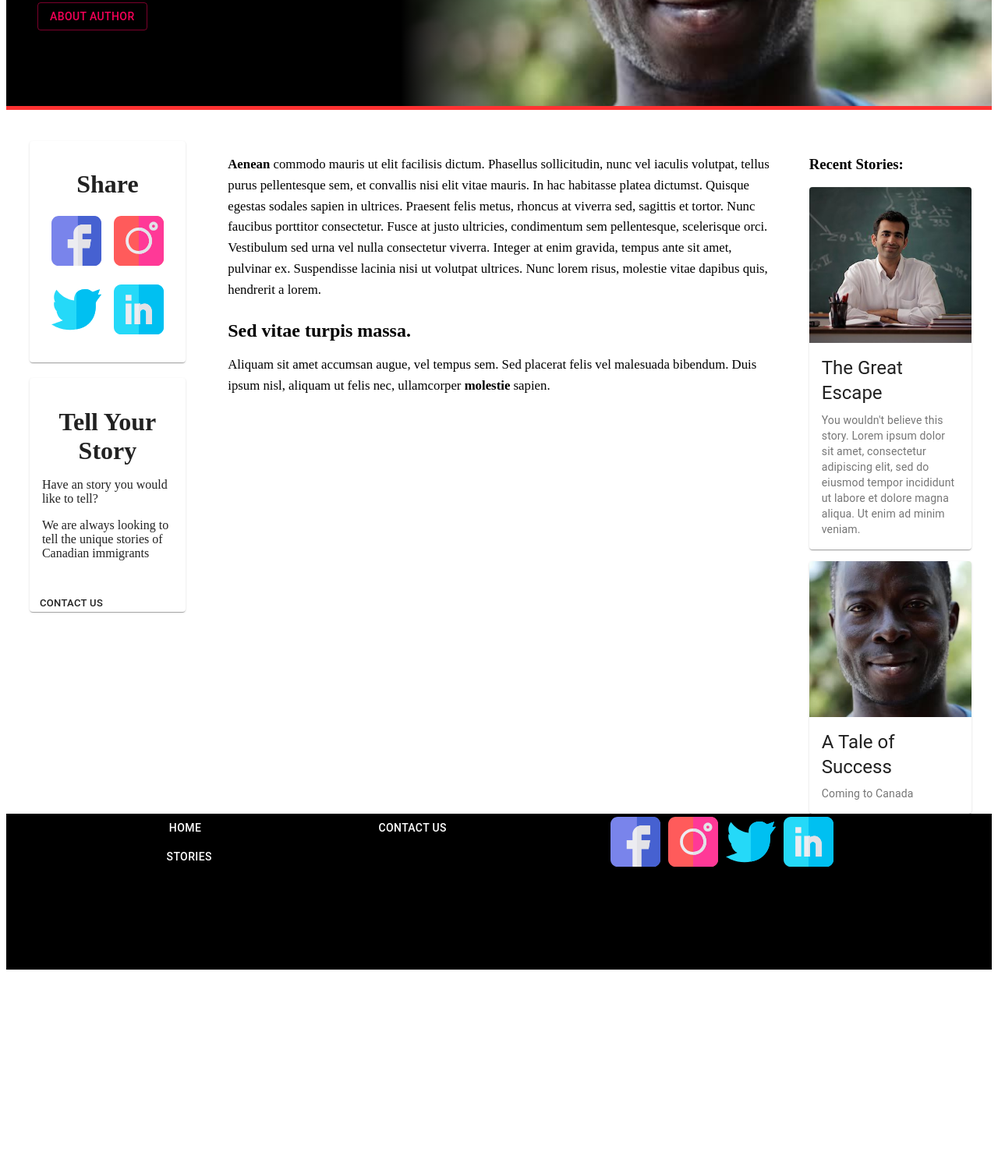
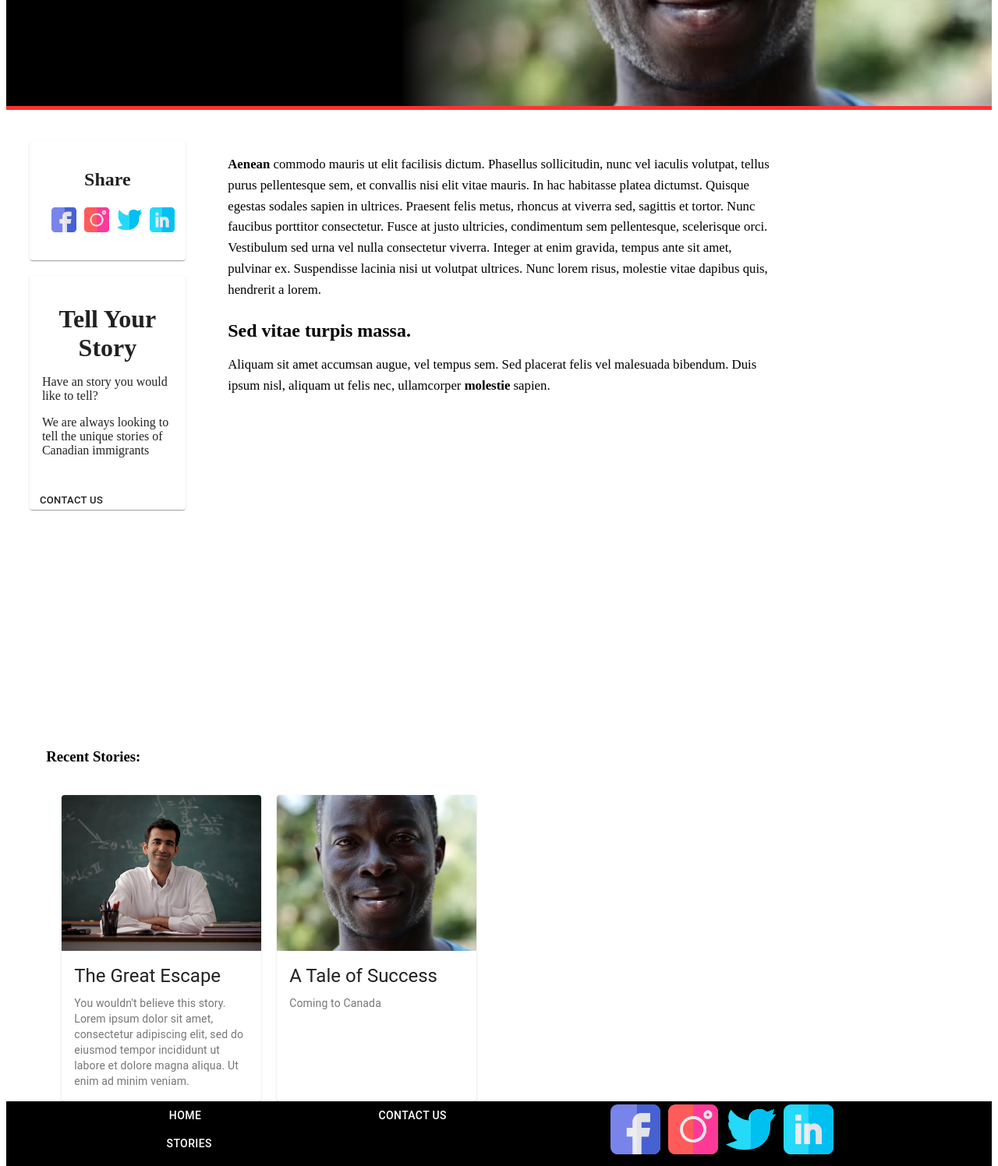
Before and after one commit to PEAR-Impact-Project-Team-2/success-stories-of-new-canadians, a Gatsby site: page /arnold-shwepps/ in a window 1280 px wide. Shown: the part 332-1828 px from the top of the page at 78% size. Before the commit the page ends 1584 px from the top, so only its background shows below. Built offline with nearby package versions, Linux system fonts and the light colour scheme; Gatsby itself is replaced by a stand-in of ours; a web font is replaced by a local one.

Commit message:
some updates to the blogpage

```diff
--- a/src/components/BlogHeader.jsx
+++ b/src/components/BlogHeader.jsx
@@ -24,13 +24,6 @@ export const BlogHeader = ({ title, description, author, date, image, country })
                         </li>
                     </ul>
                 </header>
-                <div>
-                    <ul className='blog__tags'>
-                        <li className='BlogHeader__tag'>
-                            <Button variant="outlined" color="secondary">About Author</Button>
-                        </li>
-                    </ul>
-                </div>
             </div>
         </div>
 
--- a/src/components/ShareCard.jsx
+++ b/src/components/ShareCard.jsx
@@ -11,33 +11,31 @@ export const ShareCard = () => (
         <Card>
             <CardContent className='cardContent'>
 
-                <h1 className='header'>Share</h1>
+                <h2 className='header'>Share</h2>
 
                 <div className='icon'>
 
                         <div className='iconDiv'>
                             <IconButton>
-                                <img src={require('../assets/facebook.svg')} height='64px' alt='Facebook'/>
+                                <img src={require('../assets/facebook.svg')} height='32px' alt='Facebook'/>
                             </IconButton>
                         </div>
 
                         <div className='iconDiv'>
                             <IconButton>
-                                <img src={require('../assets/instagram.svg')} height='64px' alt='Instagram' />
-                            </IconButton>
-                        </div>
-
-
-
-                        <div className='iconDiv'>
-                            <IconButton>
-                                <img src={require('../assets/twitter.svg')} height='64px' alt='Twitter'/>
+                                <img src={require('../assets/instagram.svg')} height='32px' alt='Instagram' />
                             </IconButton>
                         </div>
 
                         <div className='iconDiv'>
                             <IconButton>
-                                <img src={require('../assets/linkedin.svg')} height='64px' alt='LinkedIn' />
+                                <img src={require('../assets/twitter.svg')} height='32px' alt='Twitter'/>
+                            </IconButton>
+                        </div>
+
+                        <div className='iconDiv'>
+                            <IconButton>
+                                <img src={require('../assets/linkedin.svg')} height='32px' alt='LinkedIn' />
                             </IconButton>
                         </div>
 
--- a/src/components/SuggestStories.jsx
+++ b/src/components/SuggestStories.jsx
@@ -8,7 +8,8 @@ import '@styles/components/SuggestStories.scss';
 
 export const SuggestStories = ({ order, edges }) => (
     <div>
-        <h3>Recent Stories:</h3>
+    <h3>Recent Stories:</h3>
+    <div className='suggestContainer'>
 
         <Card onClick={()=>window.open(`${edges[edges.length-1].node.fields.slug}`, "_self")} className='suggestCard'>
             <CardActionArea
@@ -54,104 +55,7 @@ export const SuggestStories = ({ order, edges }) => (
             </CardActionArea>
         </Card>
 
+        </div>
+    </div>
 
-        {/*
-
-        Boolean(order>1) ? (
-
-        <Card onClick={()=>window.open(`${edges[order - 2].node.fields.slug}`, "_self")} className='suggestCard'>
-            <CardActionArea
-                to={edges[order - 2].node.fields.slug}
-            >
-                <CardMedia
-                component="img"
-                alt="Contemplative Reptile"
-                height="200"
-                image={ edges[order - 2].node.frontmatter.image.publicURL }
-                title="Contemplative Reptile"
-                />
-                <CardContent>
-                    <Typography gutterBottom variant="h5" component="h2">
-                        { edges[order - 2].node.frontmatter.title }
-                    </Typography>
-                    <Typography variant="body2" color="textSecondary" component="p">
-                        { edges[order - 2].node.frontmatter.description }
-                    </Typography>
-                </CardContent>
-            </CardActionArea>
-        </Card>
-
-        ) : (
-            <Card onClick={()=>window.open(`${edges[order + 1].node.fields.slug}`, "_self")} className='suggestCard'>
-                <CardActionArea>
-                    <CardMedia
-                    component="img"
-                    alt="Contemplative Reptile"
-                    height="200"
-                    image={ edges[order + 1].node.frontmatter.image.publicURL }
-                    title="Contemplative Reptile"
-                    />
-                    <CardContent>
-                        <Typography gutterBottom variant="h5" component="h2">
-                            { edges[order + 1].node.frontmatter.title }
-                        </Typography>
-                        <Typography variant="body2" color="textSecondary" component="p">
-                            { edges[order + 1].node.frontmatter.description }
-                        </Typography>
-                    </CardContent>
-                </CardActionArea>
-            </Card>
-        )}
-
-
-        {order !== edges.length ? (
-
-            <Card onClick={()=>window.open(`${edges[order].node.fields.slug}`, "_self")} className='suggestCard'>
-                <CardActionArea
-                    to={edges[order].node.fields.slug}
-                >
-                    <CardMedia
-                    component="img"
-                    alt="Contemplative Reptile"
-                    height="200"
-                    image={ edges[order].node.frontmatter.image.publicURL }
-                    title="Contemplative Reptile"
-                    />
-                    <CardContent>
-                        <Typography gutterBottom variant="h5" component="h2">
-                            { edges[order].node.frontmatter.title }
-                        </Typography>
-                        <Typography variant="body2" color="textSecondary" component="p">
-                            { edges[order].node.frontmatter.description }
-                        </Typography>
-                    </CardContent>
-                </CardActionArea>
-            </Card>
-
-        ) : (
-
-            <Card onClick={()=>window.open(`${edges[order - 3].node.fields.slug}`, "_self")} className='suggestCard'>
-                <CardActionArea
-                    to={edges[order - 3].node.fields.slug}
-                >
-                    <CardMedia
-                    component="img"
-                    alt="Contemplative Reptile"
-                    height="200"
-                    image={ edges[order - 3].node.frontmatter.image.publicURL }
-                    title="Contemplative Reptile"
-                    />
-                    <CardContent>
-                        <Typography gutterBottom variant="h5" component="h2">
-                            { edges[order - 3].node.frontmatter.title }
-                        </Typography>
-                        <Typography variant="body2" color="textSecondary" component="p">
-                            { edges[order - 3].node.frontmatter.description }
-                        </Typography>
-                    </CardContent>
-                </CardActionArea>
-            </Card>
-
-        ) */}
-    </div>
 );
--- a/src/styles/components/ShareCard.scss
+++ b/src/styles/components/ShareCard.scss
@@ -43,7 +43,7 @@
 }
 
 .iconDiv {
-    width: 80px;
+    width: 25%;
 }
 
 .button {
--- a/src/styles/components/SuggestStories.scss
+++ b/src/styles/components/SuggestStories.scss
@@ -1,5 +1,11 @@
+.suggestContainer {
+    display: flex;
+}
+
 .suggestCard {
-    margin-top: 15px;
+    margin-top: 20px;
+    margin-left: 20px;
+    width: 20vw;
 }
 
 @media screen and (max-width: 768px) {
--- a/src/styles/templates/BlogPage.scss
+++ b/src/styles/templates/BlogPage.scss
@@ -183,6 +183,13 @@
     }
 }
 
+.suggestedBlog {
+    width: 90%;
+    margin-left: 4vw;
+    margin-right: 4vw;
+    background-color: white;
+}
+
 
 
 @media screen and (orientation:portrait) {
--- a/src/templates/BlogPage/index.jsx
+++ b/src/templates/BlogPage/index.jsx
@@ -53,9 +53,13 @@ const BlogPage = ({ data }) => {
           />
 
           <div className='content__suggestedBlog'>
-            <SuggestStories order={order} edges={data.allMarkdownRemark.edges} />
+
           </div>
 
+        </div>
+
+        <div className='suggestedBlog'>
+          <SuggestStories order={order} edges={data.allMarkdownRemark.edges} />
         </div>
 
         {/*
```
